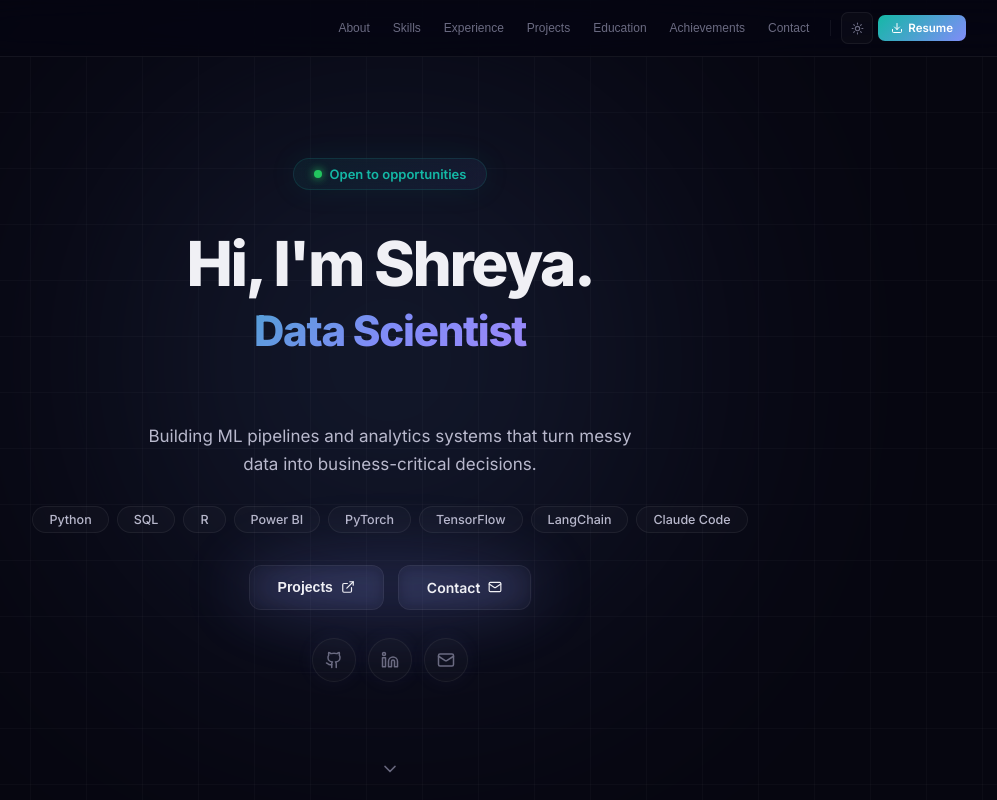
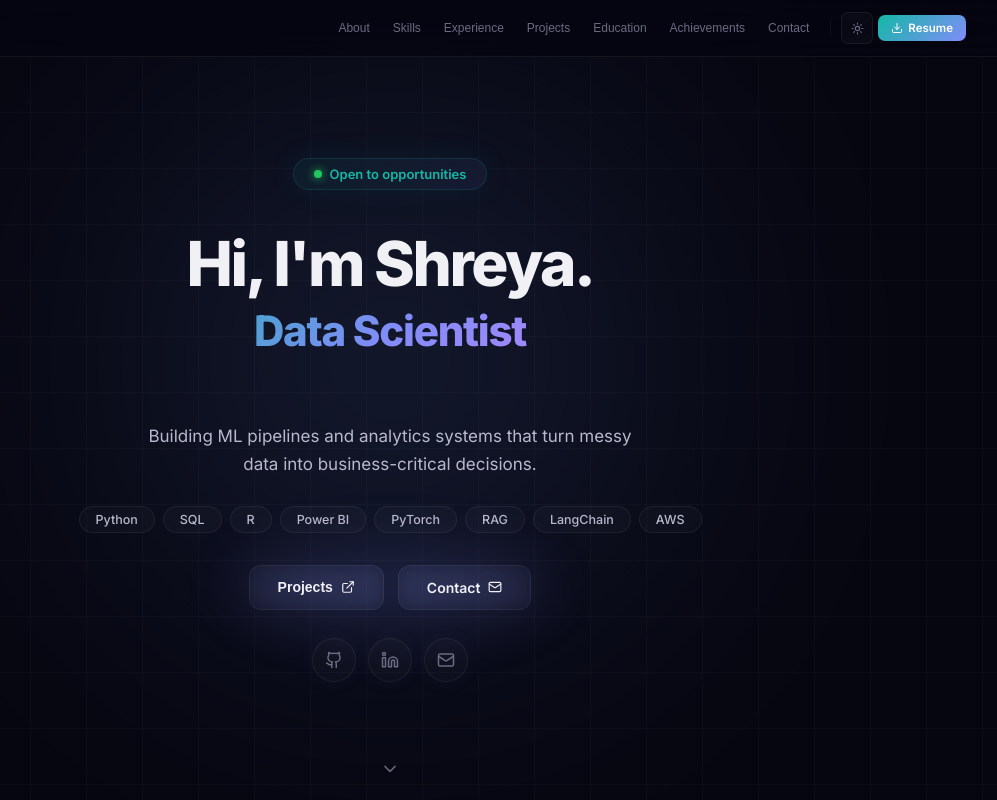
Before and after one commit to Shreya-bristi/portfolio-site, a React (Vite) app: page / in a window 1280 px wide. Shown: the top 800 px of the page, without its empty margins (250-1247 px from the left). Built offline with nearby package versions, Linux system fonts and the light colour scheme.

Commit message:
Update Portfolio.jsx

```diff
--- a/src/Portfolio.jsx
+++ b/src/Portfolio.jsx
@@ -22,7 +22,7 @@ const C = {
 
   "Once something catches my curiosity, I learn it fast and usually end up building something with it.",
 ],
-  heroPills: ["Python", "SQL", "R", "Power BI", "PyTorch", "TensorFlow", "LangChain", "Claude Code"],
+  heroPills: ["Python", "SQL", "R", "Power BI", "PyTorch", "RAG", "LangChain", "AWS"],
   resumeUrl: "/ShreyaPramanik_CV.pdf",
   links: {
     github: "https://github.com/Shreya-bristi",
```
